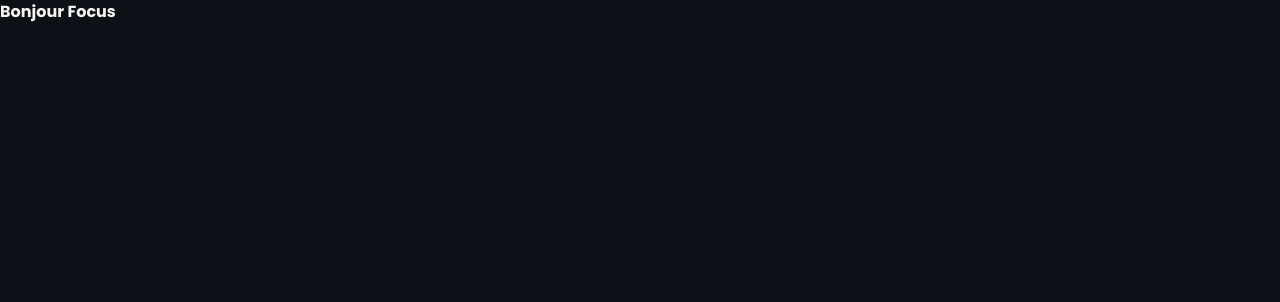
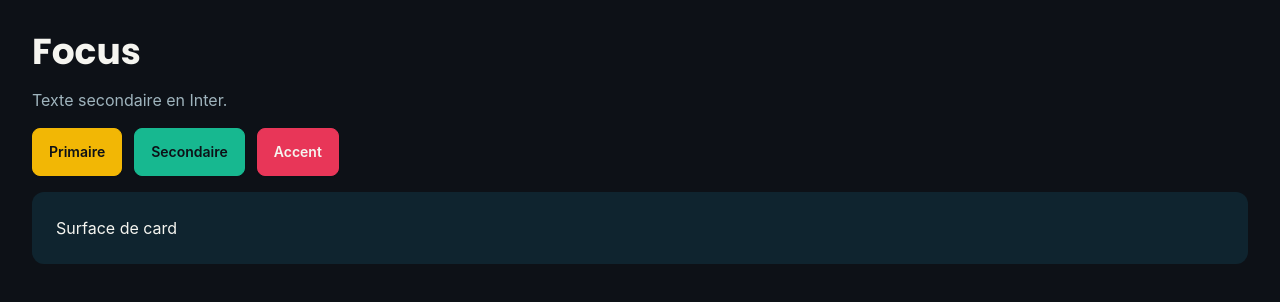
Before and after one commit to WildCodeSchool-2025-09/p3-0526-remote-focus, a React (Vite) app in the folder client/: page / in a window 1280 px wide. Shown: the top 302 px of the page. Built offline with nearby package versions, Linux system fonts and the light colour scheme; a web font is replaced by a local one.

Commit message:
config tailwind css and correct errors

```diff
--- a/client/src/App.tsx
+++ b/client/src/App.tsx
@@ -3,7 +3,22 @@ import "./globals.css";
 function App() {
   return (
     <>
-      <h1>Bonjour Focus</h1>
+      <div className="min-h-screen bg-base-100 p-8 space-y-4">
+        <h1 className="text-4xl">Focus</h1>
+        <p className="text-focus-muted">Texte secondaire en Inter.</p>
+        <div className="flex gap-3">
+          <button type="button" className="btn btn-primary">
+            Primaire
+          </button>
+          <button type="button" className="btn btn-secondary">
+            Secondaire
+          </button>
+          <button type="button" className="btn btn-accent">
+            Accent
+          </button>
+        </div>
+        <div className="card bg-base-200 p-6">Surface de card</div>
+      </div>
     </>
   );
 }
--- a/client/src/globals.css
+++ b/client/src/globals.css
@@ -81,7 +81,7 @@
   /* Barre de scroll accordée au thème (Firefox + WebKit) */
   * {
     scrollbar-width: thin;
-    scrollbar-color: theme("colors.focus.teal-dark") transparent;
+    scrollbar-color: #2e6373 transparent;
   }
 
   *::-webkit-scrollbar {
```
Also changed, not shown: 1 other file (tests, documents, lock files or other folders).
